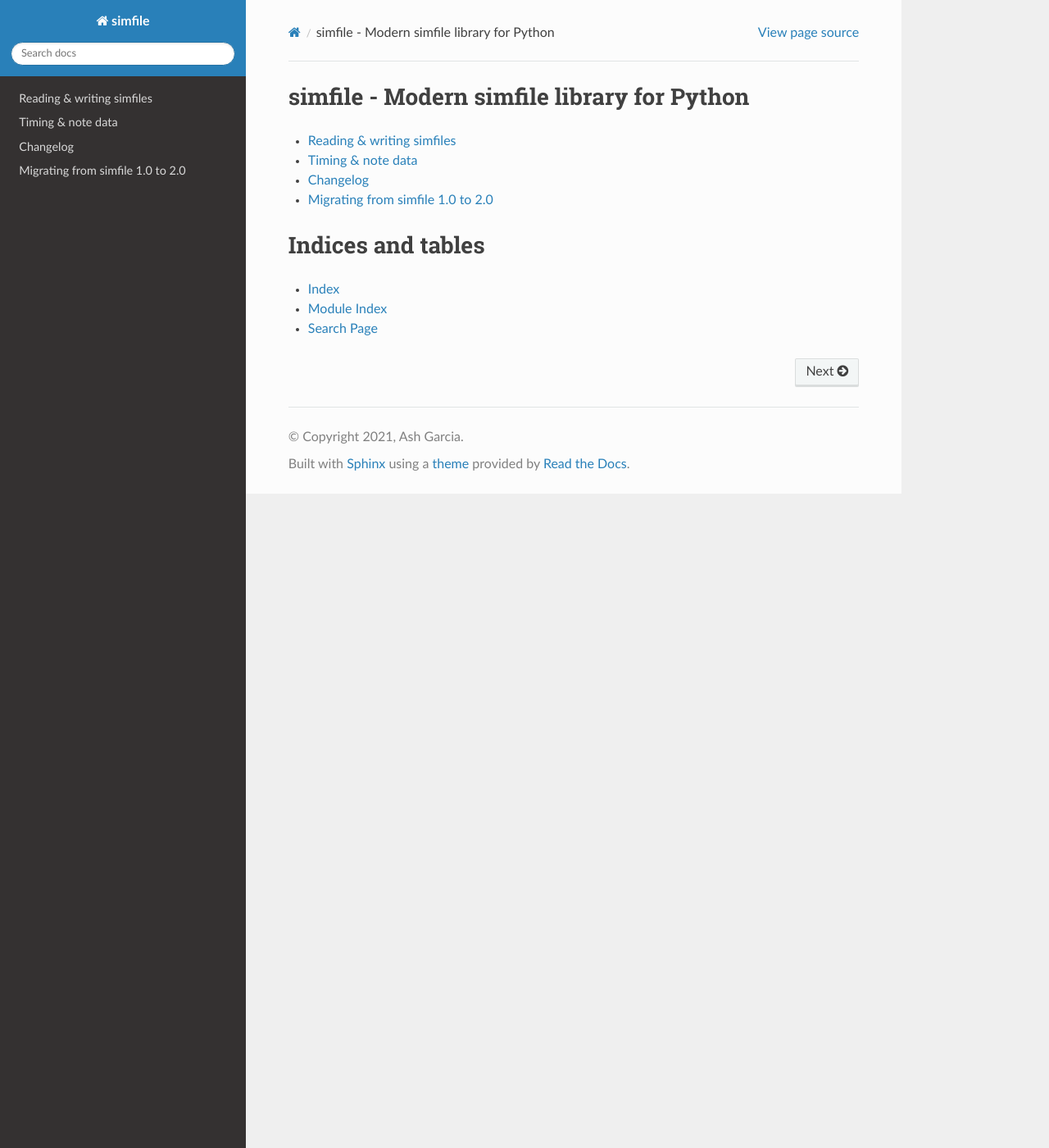
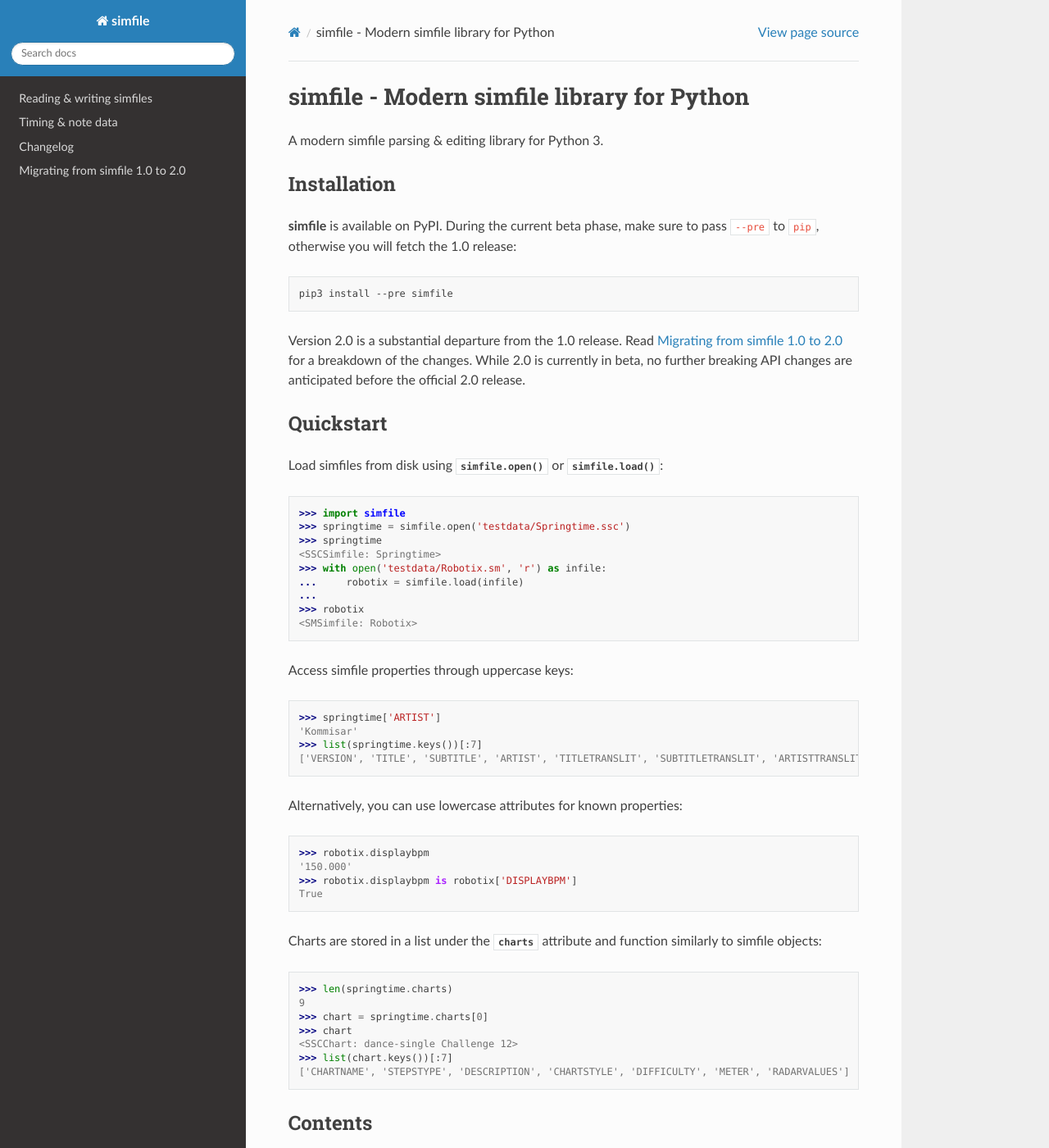
Before and after one commit to garcia/simfile, a Sphinx documentation site: the page built from docs/source/index.rst, in a window 1280 px wide and 1400 px high. Shown: the whole window at 82% size. Built offline with Sphinx 7.4.7 and the Read the Docs theme 2.0.0, drawn with Linux system fonts in a browser that asks for light colours.

Commit message:
add installation & quickstart to doc index

```diff
--- a/docs/source/index.rst
+++ b/docs/source/index.rst
@@ -1,5 +1,66 @@
 simfile - Modern simfile library for Python
 ===========================================
+
+A modern simfile parsing & editing library for Python 3.
+
+Installation
+------------
+
+**simfile** is available on PyPI. During the current beta phase, make sure
+to pass :code:`--pre` to :code:`pip`, otherwise you will fetch the 1.0 release:
+
+.. code-block:: bash
+
+   pip3 install --pre simfile
+
+Version 2.0 is a substantial departure from the 1.0 release. Read
+:ref:`migrating` for a breakdown of the changes. While 2.0 is currently in
+beta, no further breaking API changes are anticipated before the official 2.0
+release.
+
+Quickstart
+----------
+
+Load simfiles from disk using :func:`simfile.open` or :func:`simfile.load`:
+
+.. doctest::
+
+   >>> import simfile
+   >>> springtime = simfile.open('testdata/Springtime.ssc')
+   >>> springtime
+   <SSCSimfile: Springtime>
+   >>> with open('testdata/Robotix.sm', 'r') as infile:
+   ...     robotix = simfile.load(infile)
+   ...
+   >>> robotix
+   <SMSimfile: Robotix>
+
+Access simfile properties through uppercase keys:
+
+   >>> springtime['ARTIST']
+   'Kommisar'
+   >>> list(springtime.keys())[:7]
+   ['VERSION', 'TITLE', 'SUBTITLE', 'ARTIST', 'TITLETRANSLIT', 'SUBTITLETRANSLIT', 'ARTISTTRANSLIT']
+
+Alternatively, you can use lowercase attributes for known properties:
+
+   >>> robotix.displaybpm
+   '150.000'
+   >>> robotix.displaybpm is robotix['DISPLAYBPM']
+   True
+
+Charts are stored in a list under the :attr:`.charts` attribute and function similarly to simfile objects:
+
+   >>> len(springtime.charts)
+   9
+   >>> chart = springtime.charts[0]
+   >>> chart
+   <SSCChart: dance-single Challenge 12>
+   >>> list(chart.keys())[:7]
+   ['CHARTNAME', 'STEPSTYPE', 'DESCRIPTION', 'CHARTSTYLE', 'DIFFICULTY', 'METER', 'RADARVALUES']
+
+Contents
+--------
 
 .. toctree::
    :maxdepth: 1
```
